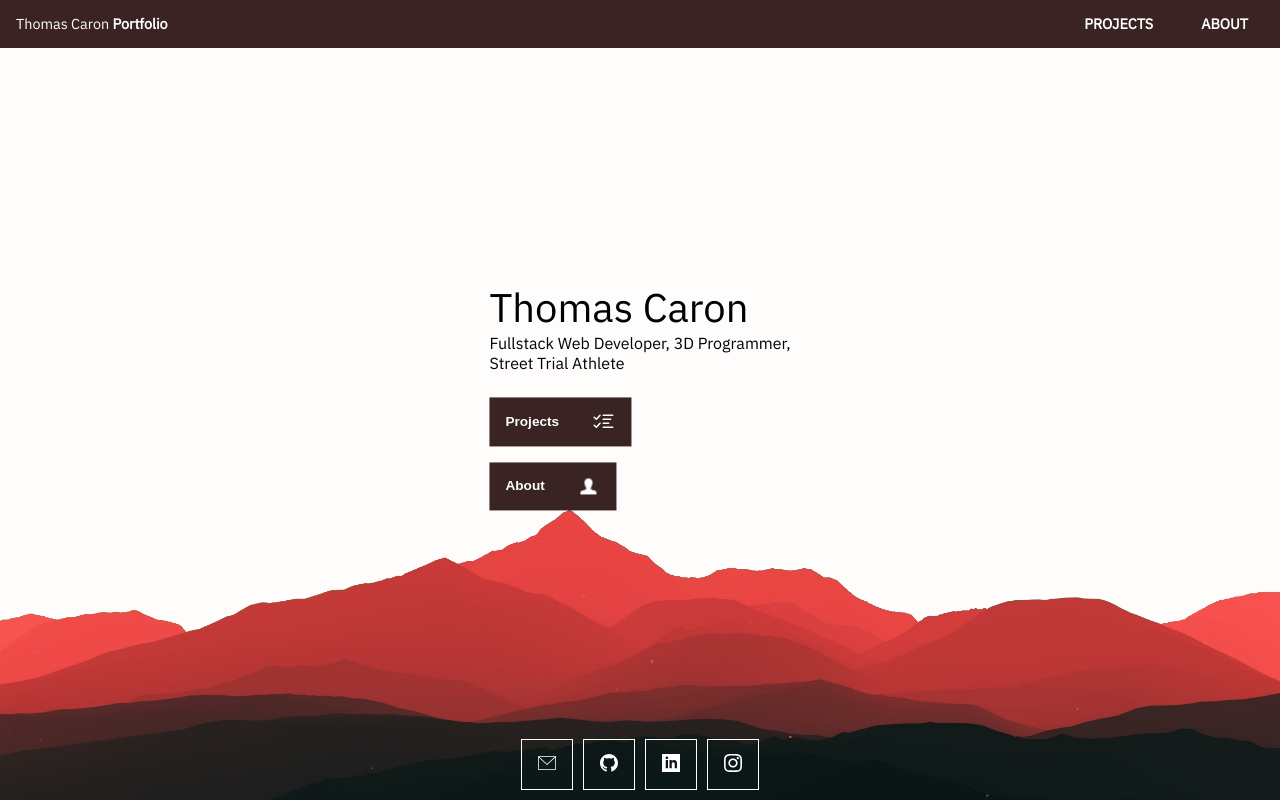
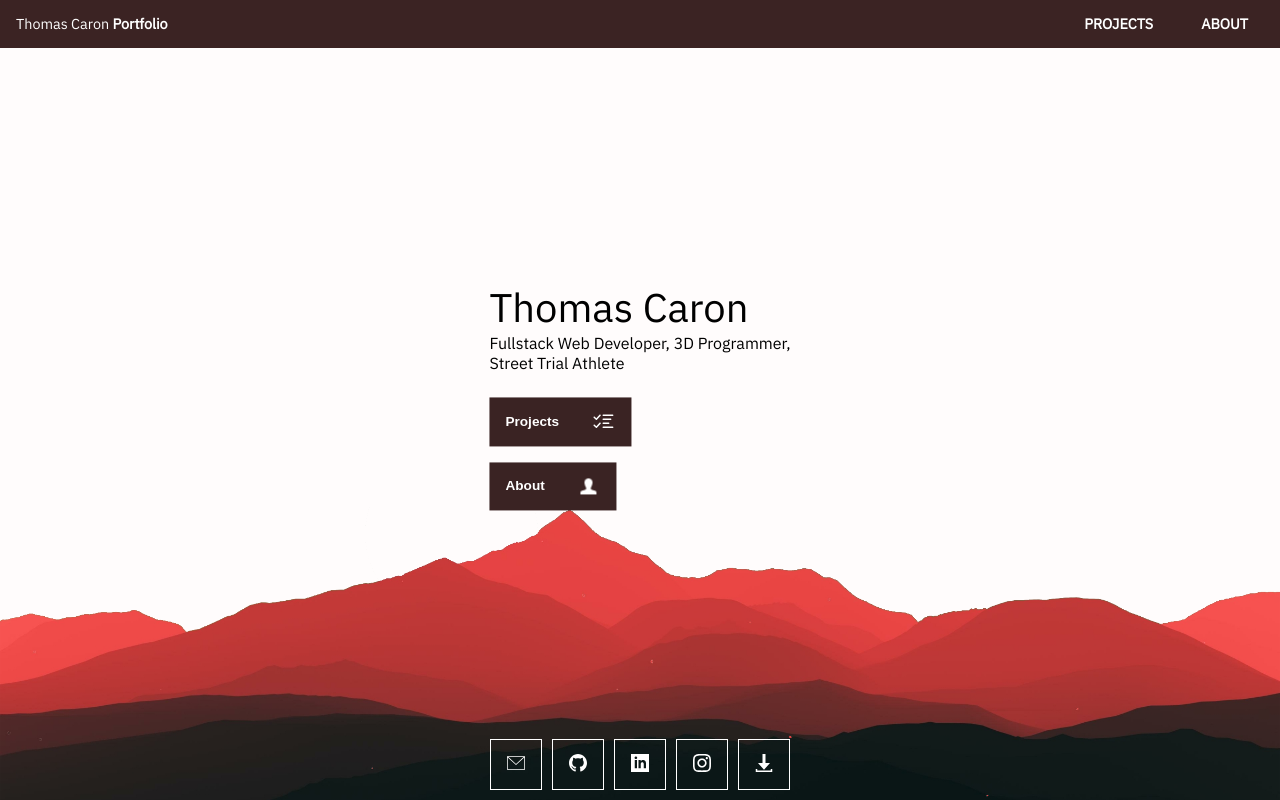
Before and after one commit to thomas-rooty/thomas-caron, a Next.js app: page / in a window 1280 px wide. Built offline with nearby package versions, Linux system fonts and the light colour scheme.

Commit message:
added cv to download on Footer.tsx

```diff
--- a/components/ui/Footer.tsx
+++ b/components/ui/Footer.tsx
@@ -9,6 +9,7 @@ const Footer = () => {
         <FooterButton href="https://github.com/thomas-rooty" imgSrc={"/assets/github.svg"} imgAlt="Github"/>
         <FooterButton href="https://www.linkedin.com/in/dev-thomas-caron" imgSrc={"/assets/linkedin.svg"} imgAlt="LinkedIn"/>
         <FooterButton href={"https://www.instagram.com/tho_macaron"} imgSrc={"/assets/instagram.svg"} imgAlt="Instagram"/>
+        <FooterButton href={"https://github.com/thomas-rooty/thomas-caron/raw/main/public/assets/CV%20Thomas%20CARON%20-%202023.pdf"} imgSrc={"/assets/download.svg"} imgAlt="CV"/>
       </div>
     </footer>
   )
```
Also changed, not shown: public/assets/download.svg (added).
